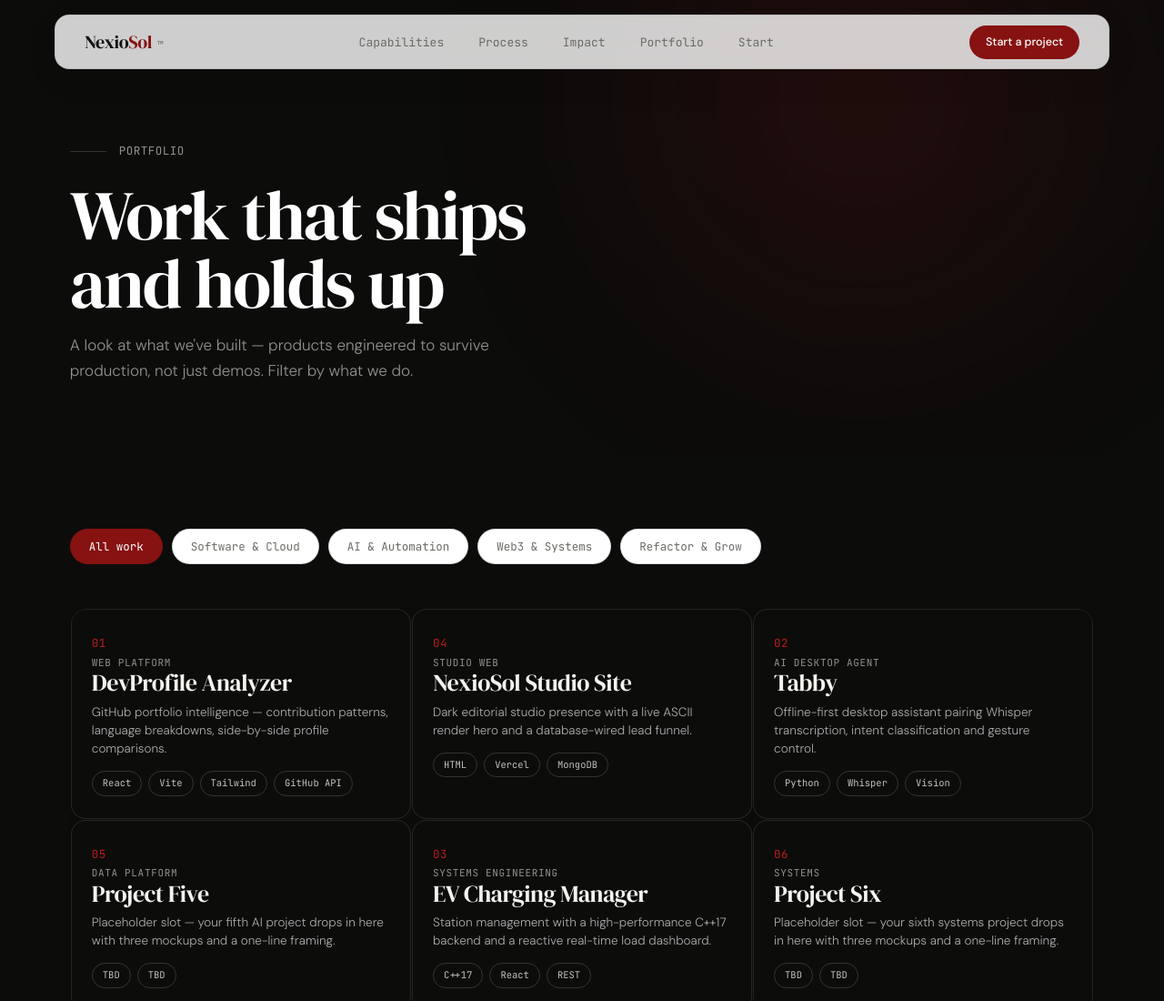
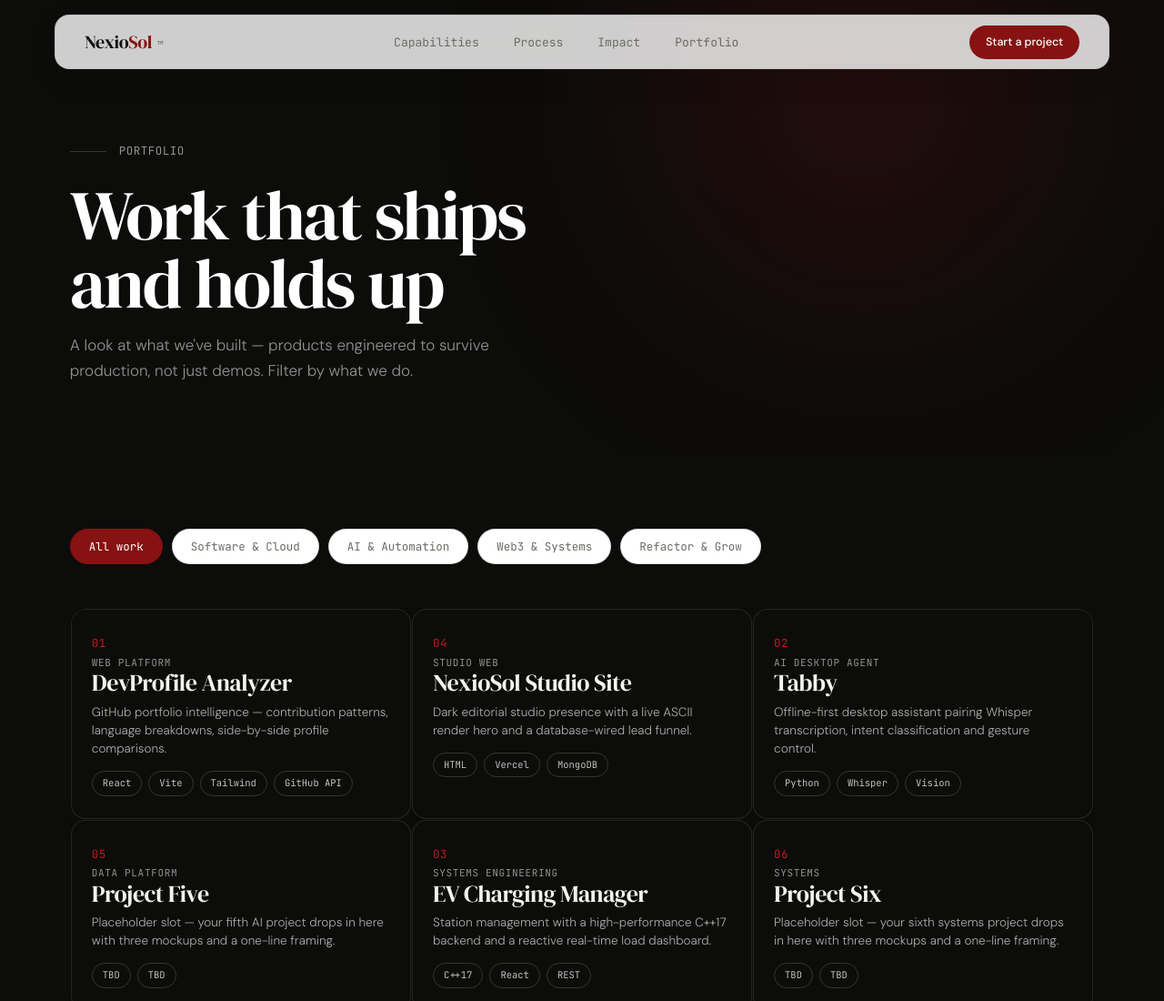
Before and after one commit to Leetfraud/NS1-W1, a website: page portfolio.html in a window 1280 px wide. Shown: the top 1100 px of the page at 91% size. Drawn offline with Linux system fonts and the light colour scheme.

```diff
--- a/portfolio.html
+++ b/portfolio.html
@@ -22,7 +22,6 @@
       <li><a href="index.html#process">Process</a></li>
       <li><a href="index.html#metrics">Impact</a></li>
       <li><a href="portfolio.html">Portfolio</a></li>
-      <li><a href="index.html#start">Start</a></li>
     </ul>
     <div class="nav-right">
       <a href="index.html#start" class="nav-cta">Start a project</a>
```
